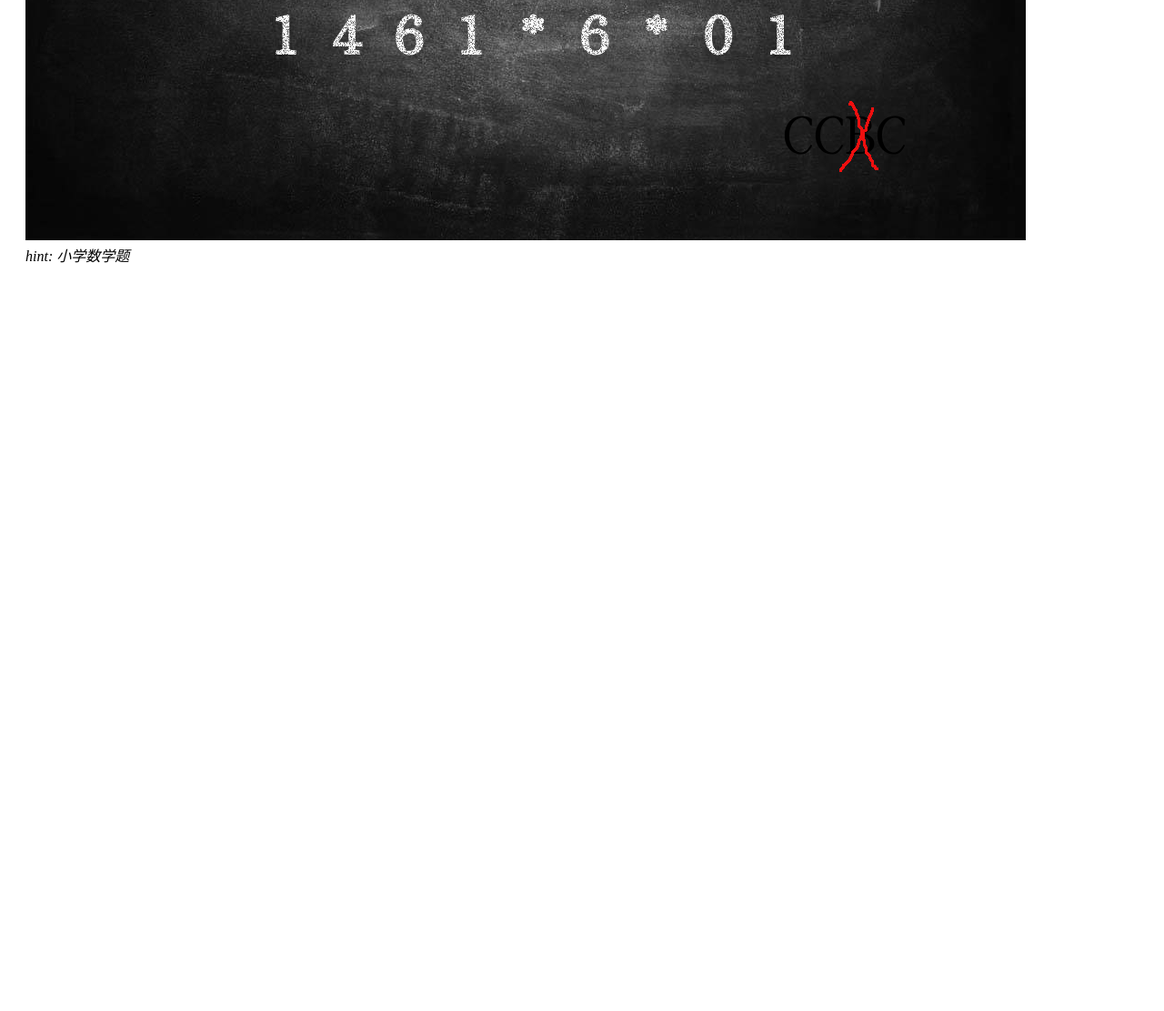
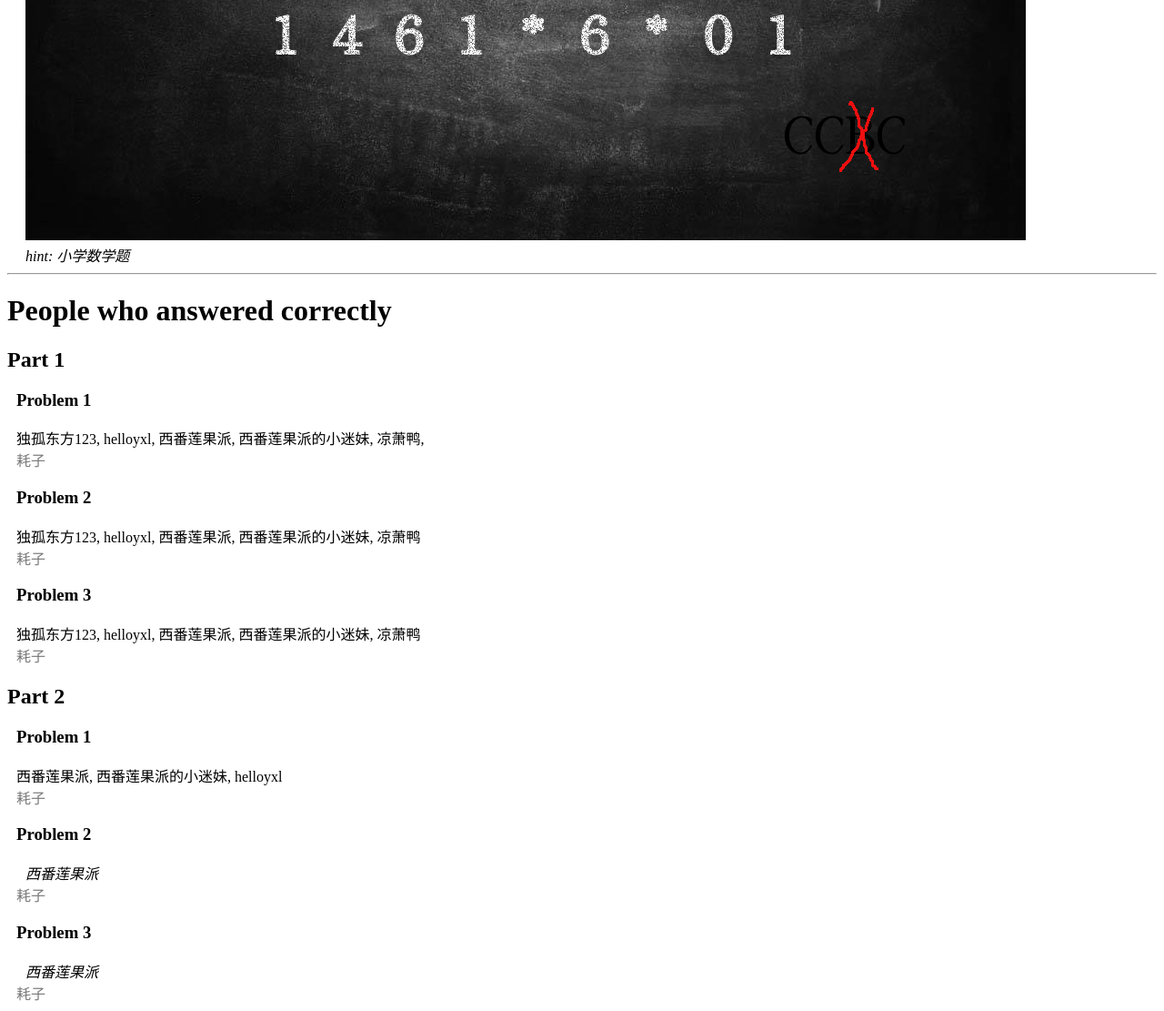
Before and after one commit to Paguridae/Paguridae.github.io, a plain HTML site: page index.html in a window 1280 px wide. Shown: the part 1850-2961 px from the top of the page at 91% size. Before the commit the page ends 2150 px from the top, so only its background shows below. Drawn offline with Linux system fonts and the light colour scheme.

Commit message:
Update index.html

```diff
--- a/index.html
+++ b/index.html
@@ -42,6 +42,40 @@
 				<i>hint: 小学数学题</i>
             </div>
         </section>
+		<hr/>
+		<h1>People who answered correctly</h1>
+        <h2>Part 1</h2>
+        <section>
+            <h3>Problem 1</h3>
+            <div>独孤东方123, helloyxl, 西番莲果派, 西番莲果派的小迷妹, 凉萧鸭, </div><div style="color:#00000087">耗子 </div>
+
+            <h3>Problem 2</h3>
+            <div>独孤东方123, helloyxl, 西番莲果派, 西番莲果派的小迷妹, 凉萧鸭</div>
+			<div style="color:#00000087">耗子 </div>
+
+            <h3>Problem 3</h3>
+            <div>独孤东方123, helloyxl, 西番莲果派, 西番莲果派的小迷妹, 凉萧鸭</div>
+			<div style="color:#00000087">耗子 </div>
+
+        </section>
+        <h2>Part 2</h2>
+        <section>
+            <h3>Problem 1</h3>
+            <div>西番莲果派, 西番莲果派的小迷妹, helloyxl</div>
+			<div style="color:#00000087">耗子 </div>
+            <div>
+                <h3>Problem 2</h3>
+				<i>西番莲果派</i>
+				<div style="color:#00000087">耗子 </div>
+            </div>
+            <div>
+                <h3>Problem 3</h3>
+				<i>西番莲果派</i>
+				<div style="color:#00000087">耗子 </div>
+            </div>
+        </section>
+
+
 
     </body>
 </html>
```
